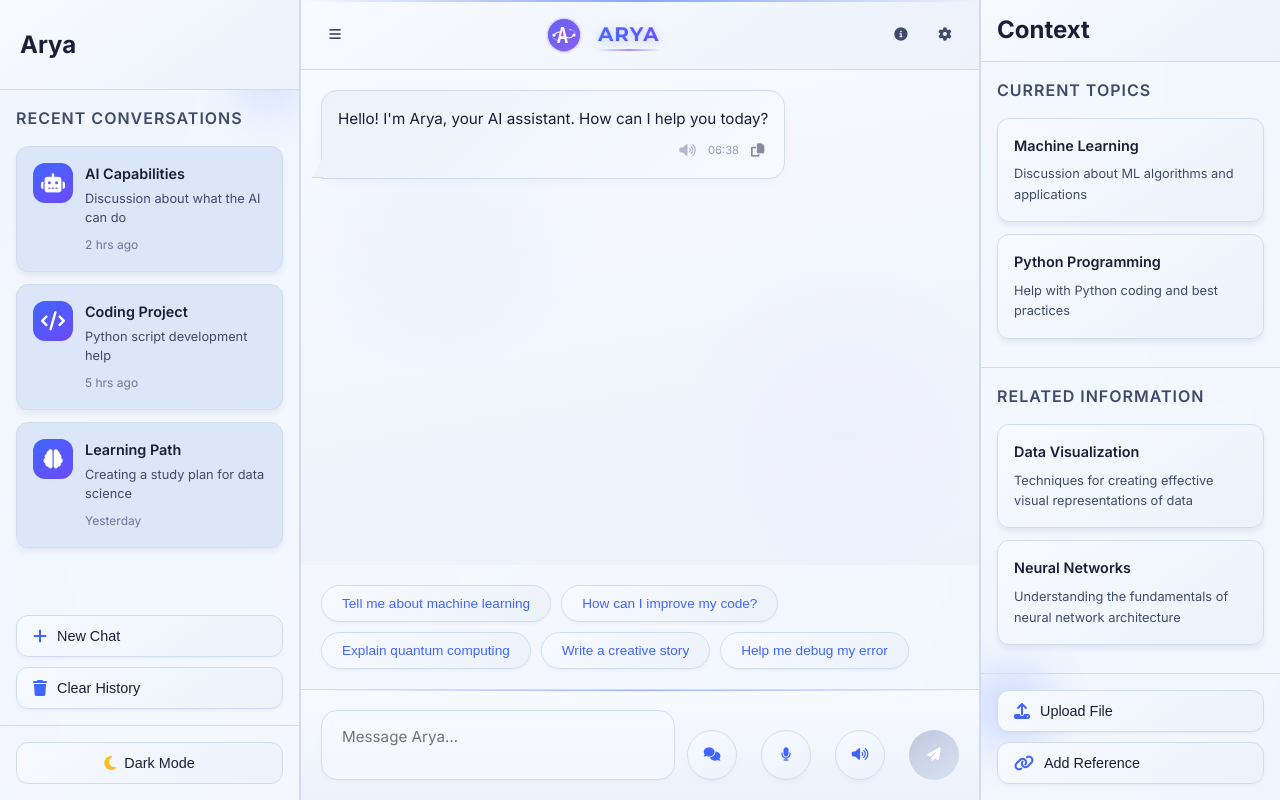
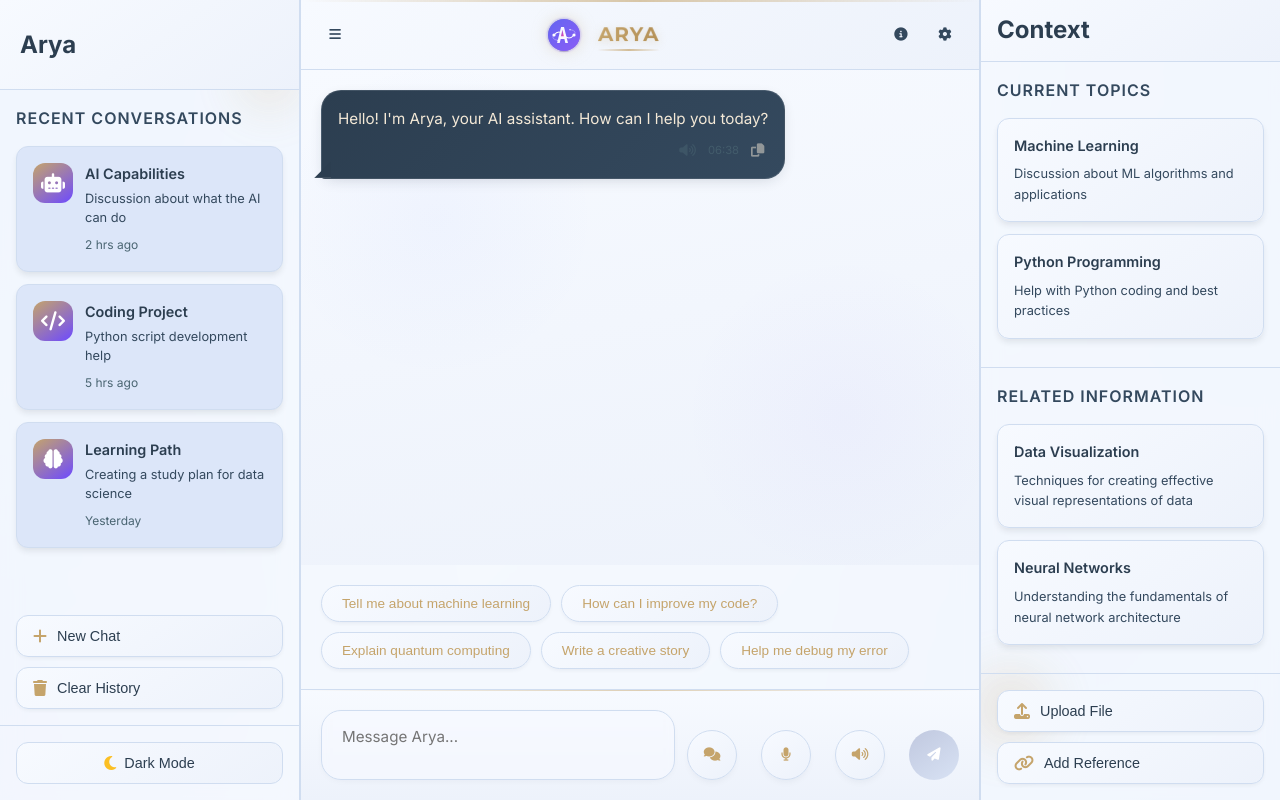
Before and after one commit to BhargavSaiShashank/Arya, a Flask app: page / in a window 1280 px wide. Run offline with Flask 3, Linux system fonts and the light colour scheme.

Commit message:
modified:   assistant/static/css/assistant.css

```diff
--- a/assistant/static/css/assistant.css
+++ b/assistant/static/css/assistant.css
@@ -1,75 +1,85 @@
 /* AI Assistant Styles */
 :root {
-    /* Light Theme Colors - More Futuristic with less stark white */
+    /* Elegant Color Palette */
+    --slate-blue: #2c3e50;
+    --charcoal: #34495e;
+    --deep-slate: #1a2530;
+    --ambient-slate: #4a6572;
+    --amber-gold: #c5a46b;
+    --soft-amber: #d4b483;
+    --cream: #f4e9d7;
+    --rich-amber: #b38f56;
+
+    /* Light Theme Colors - Elegant Slate & Amber */
     --bg-primary: #f7faff;
     --bg-secondary: #edf2fb;
     --bg-tertiary: #dce6f9;
-    --text-primary: #1a1f36;
-    --text-secondary: #404b69;
-    --text-tertiary: #6b7897;
+    --text-primary: #2c3e50;
+    --text-secondary: #34495e;
+    --text-tertiary: #4a6572;
     --border-color: #d0ddf0;
-    --accent-color: #4066ff;
-    --accent-hover: #3355ee;
+    --accent-color: #c5a46b;
+    --accent-hover: #b38f56;
     --success-color: #34d399;
     --error-color: #f87171;
     --warning-color: #fbbf24;
-    --shadow-color: rgba(10, 20, 50, 0.08);
+    --shadow-color: rgba(26, 37, 48, 0.1);
 
     /* Futuristic Dimensions */
     --header-height: 64px;
     --sidebar-width: 300px;
     --border-radius: 12px;
-    --border-radius-large: 16px;
+    --border-radius-large: 20px;
     --border-radius-xl: 24px;
     --transition-speed: 0.25s;
     --glassmorphism-bg: rgba(247, 250, 255, 0.8);
     --blur-amount: 10px;
 }
 
-/* Dark Theme Colors with improved contrast and futuristic feel */
+/* Dark Theme Colors with improved contrast */
 .dark-mode {
-    --bg-primary: #0f1525;
-    --bg-secondary: #1a2035;
-    --bg-tertiary: #242b45;
-    --text-primary: #f0f4f9;
-    --text-secondary: #d8e2f4;
-    --text-tertiary: #a0b0d0;
-    --border-color: #2d3555;
-    --accent-color: #5d7bff;
-    --accent-hover: #758bff;
+    --bg-primary: #1a2530;
+    --bg-secondary: #2c3e50;
+    --bg-tertiary: #34495e;
+    --text-primary: #f4e9d7;
+    --text-secondary: #d4b483;
+    --text-tertiary: #c5a46b;
+    --border-color: #4a6572;
+    --accent-color: #c5a46b;
+    --accent-hover: #d4b483;
     --shadow-color: rgba(0, 0, 0, 0.3);
-    --glassmorphism-bg: rgba(15, 21, 37, 0.8);
+    --glassmorphism-bg: rgba(26, 37, 48, 0.8);
 }
 
 /* Dark mode background */
 .dark-mode body {
     background-image:
-        radial-gradient(circle at 10% 20%, rgba(93, 123, 255, 0.08) 0%, transparent 25%),
-        radial-gradient(circle at 80% 70%, rgba(140, 95, 252, 0.08) 0%, transparent 25%),
-        linear-gradient(135deg, #0a0f1d 0%, #1a2035 50%, #0a0f1d 100%);
+        radial-gradient(circle at 10% 20%, rgba(197, 164, 107, 0.08) 0%, transparent 25%),
+        radial-gradient(circle at 80% 70%, rgba(74, 101, 114, 0.08) 0%, transparent 25%),
+        linear-gradient(135deg, #141e28 0%, #1a2530 50%, #141e28 100%);
 }
 
 /* Dark mode glow effects */
 .dark-mode .dashboard-panel::after {
-    background: radial-gradient(circle, rgba(93, 123, 255, 0.3) 0%, rgba(93, 123, 255, 0) 70%);
+    background: radial-gradient(circle, rgba(197, 164, 107, 0.3) 0%, rgba(197, 164, 107, 0) 70%);
     opacity: 0.3;
 }
 
 .dark-mode .context-panel::after {
-    background: radial-gradient(circle, rgba(140, 95, 252, 0.3) 0%, rgba(140, 95, 252, 0) 70%);
+    background: radial-gradient(circle, rgba(212, 180, 131, 0.3) 0%, rgba(212, 180, 131, 0) 70%);
     opacity: 0.3;
 }
 
 /* Dark mode user message */
 .dark-mode .user-message {
-    background: linear-gradient(135deg, #5d7bff, #8c5ffc);
-    box-shadow: 0 4px 15px -5px rgba(93, 123, 255, 0.3);
+    background: linear-gradient(135deg, var(--amber-gold), var(--rich-amber));
+    box-shadow: 0 4px 15px -5px rgba(197, 164, 107, 0.2);
 }
 
 /* Dark mode assistant message */
 .dark-mode .assistant-message {
-    background: linear-gradient(135deg, #1a2035, #242b45);
-    border: 1px solid #2d3555;
+    background: linear-gradient(135deg, #34495e, #2c3e50);
+    border: 1px solid rgba(255, 255, 255, 0.1);
     box-shadow: 0 4px 15px -5px rgba(0, 0, 0, 0.2);
 }
 
@@ -270,7 +280,7 @@
 .conversation-header h1 {
     font-size: 1.25rem;
     font-weight: 600;
-    background: linear-gradient(90deg, var(--accent-color), #6d4aff);
+    background: linear-gradient(90deg, var(--amber-gold), var(--rich-amber));
     -webkit-background-clip: text;
     background-clip: text;
     -webkit-text-fill-color: transparent;
@@ -455,57 +465,70 @@
     border-radius: var(--border-radius-large);
     position: relative;
     box-shadow: 0 4px 15px -3px var(--shadow-color);
+    margin-bottom: 16px;
+    transition: transform 0.3s ease;
+}
+
+.message:hover {
+    transform: translateY(-2px);
 }
 
 .user-message {
     align-self: flex-end;
-    background: linear-gradient(135deg, var(--accent-color), #5d7bff);
-    color: white;
-    border-bottom-right-radius: 0;
+    background: linear-gradient(135deg, var(--amber-gold), var(--rich-amber));
+    color: var(--deep-slate);
+    border-bottom-right-radius: 4px;
     position: relative;
-    box-shadow: 0 4px 15px -5px rgba(64, 102, 255, 0.3);
+    box-shadow: 0 4px 15px -5px rgba(197, 164, 107, 0.2);
 }
 
 .user-message::before {
     content: '';
     position: absolute;
     bottom: 0;
-    right: -10px;
-    width: 10px;
-    height: 20px;
-    background-color: #6d4aff;
+    right: -8px;
+    width: 16px;
+    height: 16px;
+    background-color: var(--soft-amber);
     clip-path: polygon(0 0, 0% 100%, 100% 100%);
 }
 
 .assistant-message {
     align-self: flex-start;
-    background: linear-gradient(135deg, var(--bg-secondary), var(--bg-primary));
-    color: var(--text-primary);
-    border: 1px solid var(--border-color);
-    border-bottom-left-radius: 0;
+    background: linear-gradient(135deg, var(--slate-blue), var(--charcoal));
+    color: var(--cream);
+    border: 1px solid rgba(255, 255, 255, 0.1);
+    border-bottom-left-radius: 4px;
     position: relative;
-    box-shadow: 0 4px 15px -5px rgba(10, 20, 50, 0.05);
+    box-shadow: 0 4px 15px -5px rgba(26, 37, 48, 0.2);
 }
 
 .assistant-message::before {
     content: '';
     position: absolute;
     bottom: 0;
-    left: -10px;
-    width: 10px;
-    height: 20px;
-    background-color: var(--bg-secondary);
+    left: -8px;
+    width: 16px;
+    height: 16px;
+    background-color: var(--slate-blue);
     clip-path: polygon(100% 0, 100% 100%, 0 100%);
-    border-bottom: 1px solid var(--border-color);
-    border-left: 1px solid var(--border-color);
+    border-bottom: 1px solid rgba(255, 255, 255, 0.1);
+    border-left: 1px solid rgba(255, 255, 255, 0.1);
 }
 
 .message-content {
     word-break: break-word;
     line-height: 1.6;
-    white-space: pre-wrap;    /* Preserve new lines and spaces */
+    white-space: pre-wrap;
     font-family: inherit;
     font-size: 0.95rem;
+    opacity: 0;
+    animation: fadeIn 0.5s ease-out forwards;
+}
+
+@keyframes fadeIn {
+    from { opacity: 0; }
+    to { opacity: 1; }
 }
 
 .message-actions {
@@ -1111,12 +1147,15 @@
     align-items: center;
     justify-content: flex-start;
     margin-right: 0;
+    position: relative;
 }
 
 .arya-logo img, .arya-logo svg {
     height: 40px;
     width: auto;
     vertical-align: middle;
+    filter: drop-shadow(0 0 8px rgba(197, 164, 107, 0.3));
+    transition: all 0.5s ease;
 }
 
 .arya-logo.large {
@@ -1131,14 +1170,14 @@
     font-weight: 800;
     font-size: 1.7rem;
     margin-left: 14px;
-    background: linear-gradient(135deg, #5d7bff, #8c5ffc, #EC4899);
+    background: linear-gradient(135deg, var(--amber-gold), var(--rich-amber), var(--soft-amber));
     -webkit-background-clip: text;
     background-clip: text;
     -webkit-text-fill-color: transparent;
     letter-spacing: 1px;
     text-transform: uppercase;
     font-family: 'Montserrat', sans-serif;
-    text-shadow: 0 2px 10px rgba(93, 123, 255, 0.3);
+    text-shadow: 0 2px 10px rgba(197, 164, 107, 0.3);
     position: relative;
     padding-bottom: 2px;
     transform: perspective(300px) rotateX(5deg);
@@ -1152,7 +1191,7 @@
     left: 0;
     width: 100%;
     height: 2px;
-    background: linear-gradient(90deg, transparent, #8c5ffc, transparent);
+    background: linear-gradient(90deg, transparent, var(--amber-gold), transparent);
     opacity: 0.7;
     animation: shimmer 2s infinite;
 }
@@ -1223,3 +1262,70 @@
 .dashboard-header .arya-logo-text {
     margin-right: auto;
 }
+
+/* Text typing animation */
+@keyframes typing {
+    from { width: 0 }
+    to { width: 100% }
+}
+
+/* Typing text container styles */
+.typing-text-container {
+    display: flex;
+    align-items: center;
+}
+
+/* Typed text styles */
+.typed-text {
+    white-space: pre-wrap;
+    word-break: break-word;
+}
+
+/* Typing cursor styles */
+.typing-cursor {
+    display: inline-block;
+    margin-left: 2px;
+    color: var(--amber-gold);
+    font-weight: bold;
+    animation: blink-cursor 0.8s infinite;
+}
+
+@keyframes blink-cursor {
+    0%, 100% { opacity: 1; }
+    50% { opacity: 0; }
+}
+
+/* Add subtle movement to conversation area */
+.conversation-area::before {
+    content: '';
+    position: absolute;
+    top: 0;
+    left: 0;
+    right: 0;
+    height: 150px;
+    background: linear-gradient(to bottom, rgba(197, 164, 107, 0.08), transparent);
+    pointer-events: none;
+    z-index: 1;
+    animation: subtlePulse 8s ease-in-out infinite;
+}
+
+@keyframes subtlePulse {
+    0%, 100% { opacity: 0.05; }
+    50% { opacity: 0.1; }
+}
+
+/* Message content with subtle entrance */
+.message-content {
+    word-break: break-word;
+    line-height: 1.6;
+    white-space: pre-wrap;
+    font-family: inherit;
+    font-size: 0.95rem;
+    opacity: 0;
+    animation: fadeIn 0.5s ease-out forwards;
+}
+
+@keyframes fadeIn {
+    from { opacity: 0; }
+    to { opacity: 1; }
+}
```
Also changed, not shown: other parts of assistant/static/css/assistant.css (+25 -12 lines).
